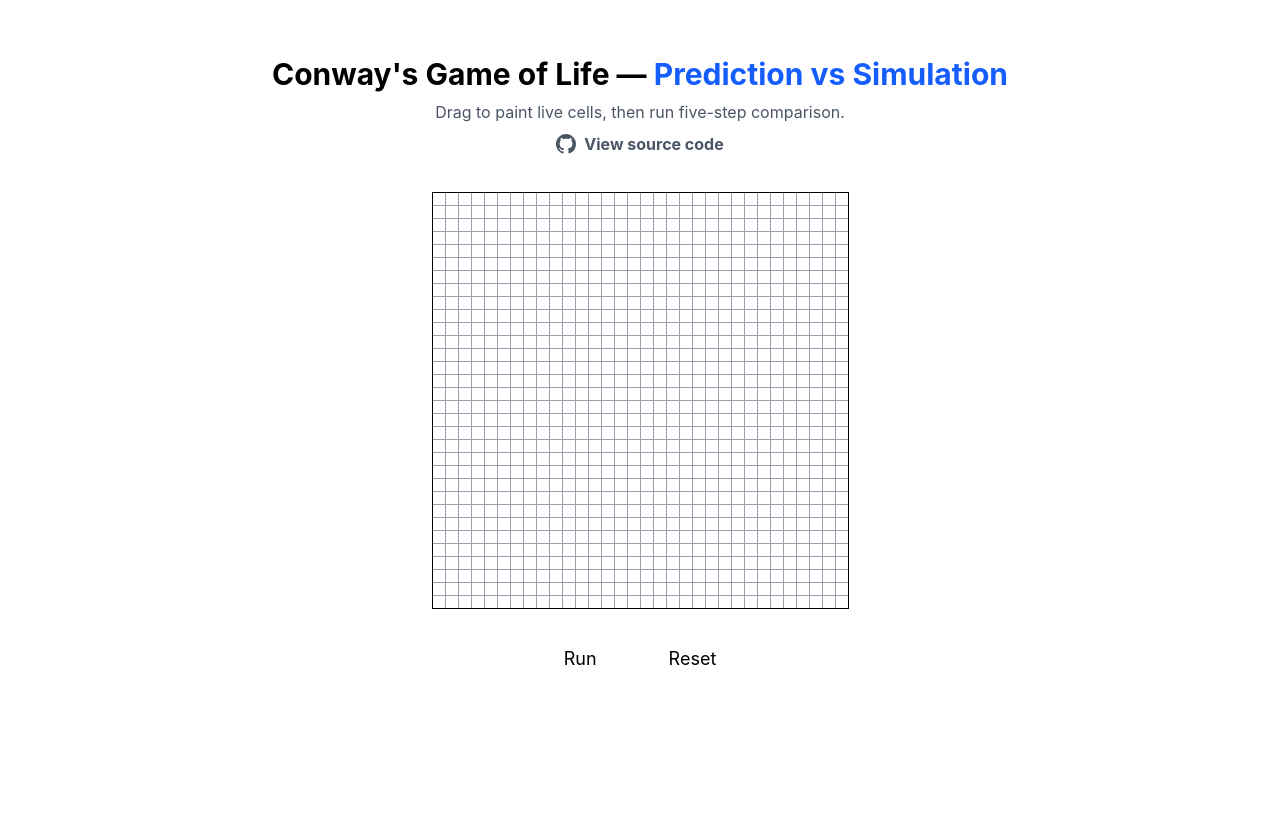
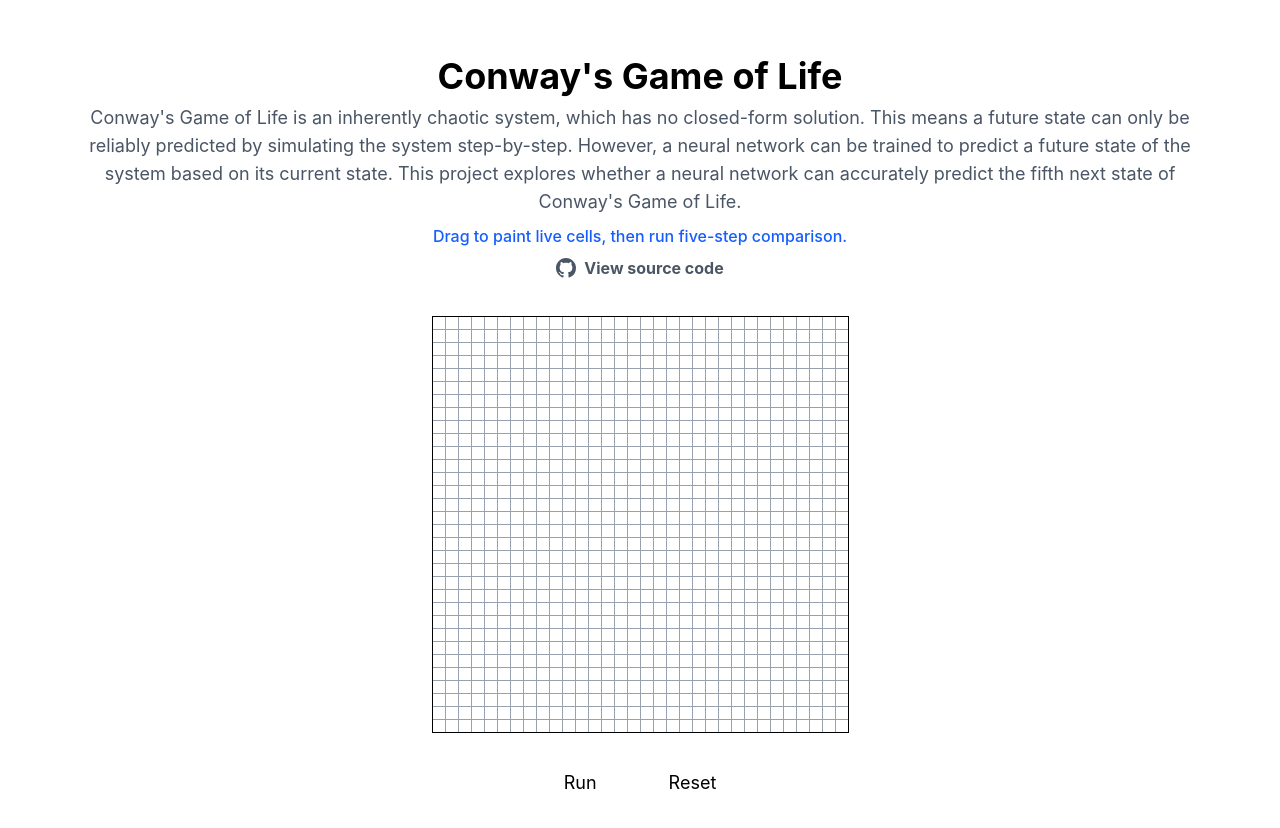
Before and after one commit to MikaVohl/game-of-life-CNN, a React (Vite) app in the folder frontend/: page / in a window 1280 px wide. Shown: the top 828 px of the page. Before the commit the page ends 800 px from the top, so only its background shows below. Built offline with nearby package versions, Linux system fonts and the light colour scheme; no server answers.

Commit message:
Changed up description

```diff
--- a/frontend/src/App.tsx
+++ b/frontend/src/App.tsx
@@ -174,11 +174,13 @@ export default function App() {
   return (
     <main className="w-full px-4 sm:px-6 lg:px-8 space-y-8 py-6">
       <header className="text-center space-y-2">
-        <h1 className="text-3xl font-bold">
-          Conway's Game of Life —
-          <span className="text-blue-600"> Prediction vs Simulation</span>
+        <h1 className="text-4xl font-bold">
+          Conway's Game of Life
         </h1>
-        <p className="mt-2 text-base text-gray-600">
+        <p className="text-lg text-gray-600">
+          Conway's Game of Life is an inherently chaotic system, which has no closed-form solution. This means a future state can only be reliably predicted by simulating the system step-by-step. However, a neural network can be trained to predict a future state of the system based on its current state. This project explores whether a neural network can accurately predict the fifth next state of Conway's Game of Life.
+        </p>
+        <p className="mt-2 text-base font-medium text-blue-600">
           Drag to paint live cells, then run five-step comparison.
         </p>
         <a
```
